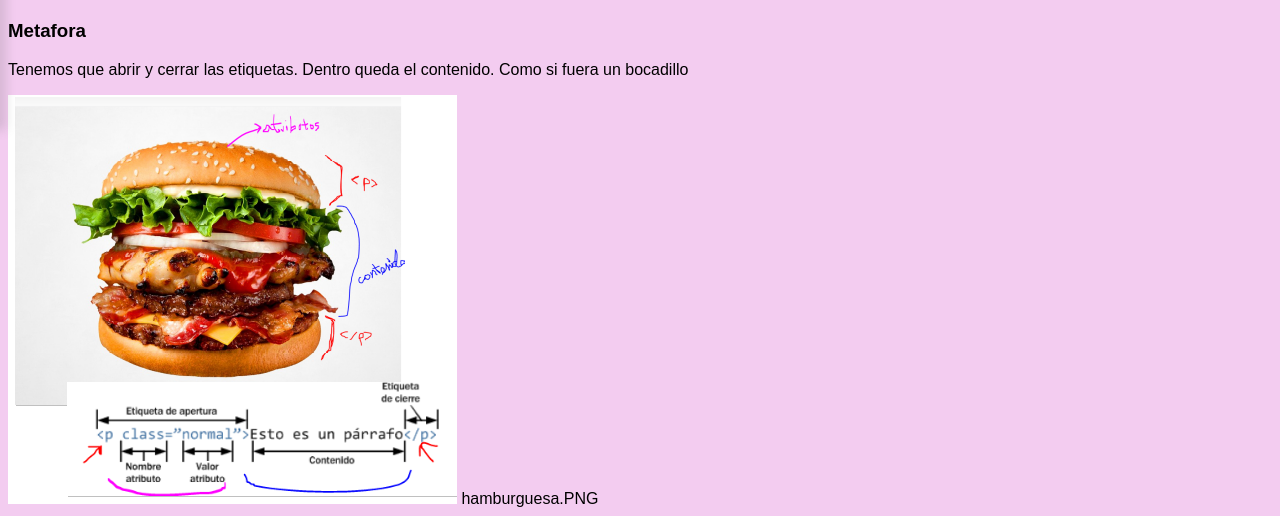
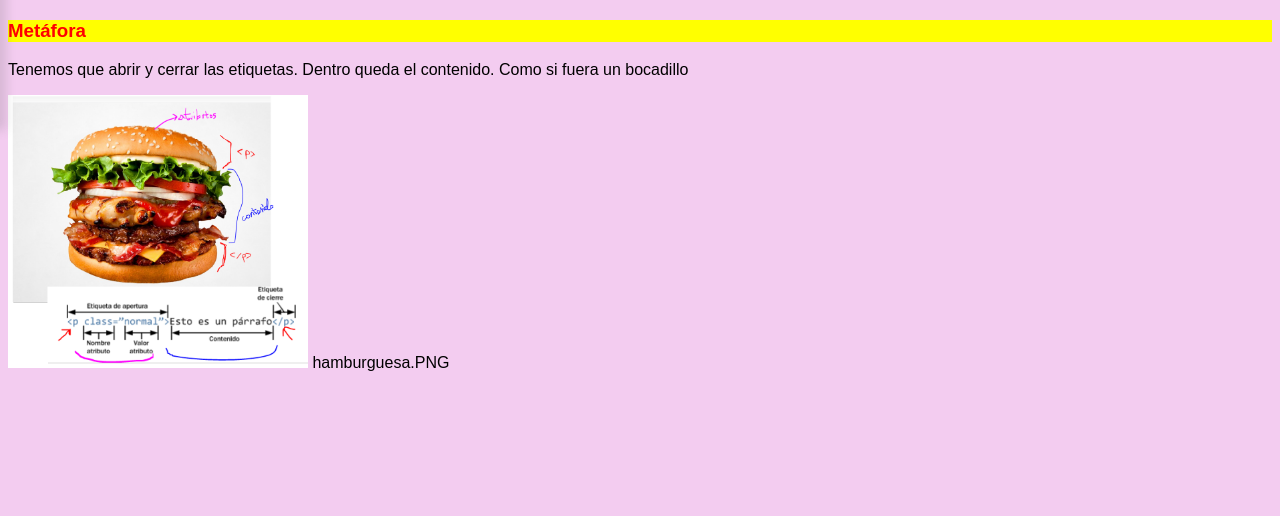
Before and after one commit to iesalhadra/tic2020, a plain HTML site: page index.html in a window 1280 px wide. Shown: the part 417-933 px from the top of the page. After the commit the page ends 800 px from the top, so only its background shows below. Drawn offline with nearby package versions, Linux system fonts and the light colour scheme.

Commit message:
Update index.html

```diff
--- a/index.html
+++ b/index.html
@@ -36,7 +36,10 @@
                         font-family: 'Dosis', sans-serif;
                         background: rgb(243, 204, 240);
                     }
-
+                    h3{
+                    background-color: yellow;
+                        color:red;
+                    }
                     #menu-wrapper {
                         overflow: hidden;
                         max-width: 100%;
@@ -320,8 +323,8 @@
                     <!-- menu-list accordion-->
                 </div>
                 <img src="images/logo.png" width="100%">
-               <h3>Metafora</h3> <p>Tenemos que abrir y cerrar las etiquetas. Dentro queda el contenido. Como si fuera un bocadillo</p>
-                 <img src="images/hamburguesa.PNG">
+               <h3>Metáfora</h3> <p>Tenemos que abrir y cerrar las etiquetas. Dentro queda el contenido. Como si fuera un bocadillo</p>
+                 <img src="images/hamburguesa.PNG" width="300px">
 
                 hamburguesa.PNG
                 <!-- menu-container -->
```
